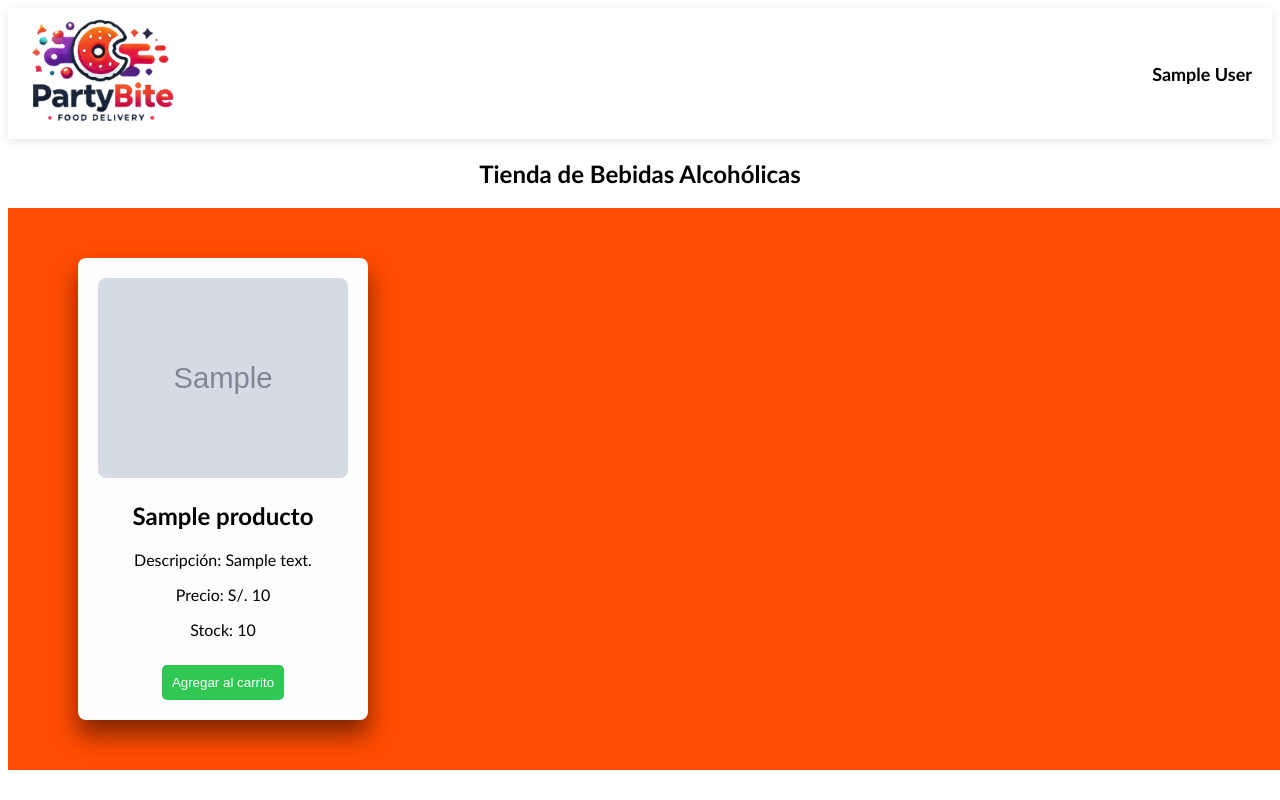
After one commit to PartyBite/Frontend-PartyBites, a Flask app: page /bebidas in a window 1280 px wide; the page is wider, and only the part inside the window is pictured. The commit adds this page. Run offline with Flask 3, Linux system fonts and the light colour scheme; the visitor is signed in with stand-in values (Sample User, id 1); tables that the repository leaves empty or names only in its code hold one stand-in row (values such as "Sample post"); grey boxes marked "Sample" are stand-in pictures; some libraries are stand-ins or nearby versions.

Commit message:
add de seccion bebidas

```diff
--- a/app.py
+++ b/app.py
@@ -96,5 +96,38 @@ def logout():
     return redirect(url_for('home'))
 
 
+@app.route('/bebidas')
+def bebidas():
+    if 'loggedin' in session:
+        nombre = session['nombre']  # Obtenemos el nombre del usuario logueado
+
+        # Consulta para obtener las bebidas alcohólicas
+        cursor = mysql.connection.cursor()
+        cursor.execute("SELECT nombre, precio, stock, image_url, descripcion FROM Producto WHERE idCategoria = 1")
+        bebidas = cursor.fetchall()
+        cursor.close()
+
+        # Renderiza la página de bebidas con los datos obtenidos y el nombre del usuario
+        return render_template('bebidas.html', bebidas=bebidas, nombre=nombre)
+    else:
+        return redirect(url_for('home'))  # Redirige al home si no está logueado
+
+
+
+@app.route('/agregar_carrito', methods=['POST'])
+def agregar_carrito():
+    nombre_bebida = request.form['nombre']
+
+    # Aquí puedes manejar la lógica de agregar al carrito (sesión, base de datos, etc.)
+    # Ejemplo simple usando la sesión para almacenar los productos en el carrito
+    if 'carrito' not in session:
+        session['carrito'] = []
+
+    session['carrito'].append(nombre_bebida)
+    flash(f'{nombre_bebida} ha sido agregado al carrito.')
+
+    return redirect(url_for('bebidas'))
+
+
 if __name__ == '__main__':
     app.run(debug=True)
--- a/templates/DespuesInicioSesion.html
+++ b/templates/DespuesInicioSesion.html
@@ -37,8 +37,10 @@
                 <h3>Flores a domicilio</h3>
             </div>
             <div class="category-card">
+                <a href="{{ url_for('bebidas') }}">
                 <img src="static/img/bebidas.jpeg" alt="Bebidas alcohólicas">
                 <h3>Bebidas alcohólicas</h3>
+                </a>
             </div>
             <div class="category-card">
                 <img src="static/img/comida.jpeg" alt="Comida para fiestas">
@@ -46,7 +48,6 @@
             </div>
         </div>
     </section>
-
 
 
 
--- /dev/null
+++ b/templates/bebidas.html
@@ -0,0 +1,173 @@
+<!DOCTYPE html>
+<html lang="es">
+<head>
+    <meta charset="UTF-8">
+    <meta name="viewport" content="width=device-width, initial-scale=1.0">
+    <link rel="stylesheet" href="{{ url_for('static', filename='css/styles.css') }}">
+    <title>Tienda de Bebidas Alcohólicas</title>
+</head>
+<body>
+    <nav class="navbar">
+        <div class="navbar-brand">
+            <img src="/static/img/logo.PNG" alt="PartyBite Logo" style="width: 150px; height: auto;">
+        </div>
+        <div class="user-dropdown">
+            <span class="user-name">{{ nombre }}</span>
+            <div class="dropdown-menu">
+                <a href="#">Mis direcciones</a>
+                <a href="#">Mis favoritos</a>
+                <a href="#">Mis pedidos</a>
+                <a href="#">Mi perfil</a>
+                <a href="{{ url_for('home') }}">Inicio</a>
+                <a href="{{ url_for('logout') }}">Cerrar sesión</a>
+            </div>
+        </div>
+    </nav>
+
+    <section class="bebidas-section">
+        <h1>Tienda de Bebidas Alcohólicas</h1>
+        <div class="bebidas-container">
+            {% for bebida in bebidas %}
+            <div class="bebida-card">
+                <img src="{{ url_for('static', filename='img/' ~ bebida[3]) }}" alt="{{ bebida[0] }}" class="bebida-img">
+                <h2>{{ bebida[0] }}</h2>
+                <p>Descripción: {{ bebida[4] }}</p> <!-- Aquí se muestra la descripción de la bebida -->
+                <p>Precio: S/. {{ bebida[1] }}</p>
+                <p>Stock: {{ bebida[2] }}</p>
+                <form action="{{ url_for('agregar_carrito') }}" method="POST">
+                    <input type="hidden" name="nombre" value="{{ bebida[0] }}">
+                    <button type="submit" class="btn-add-cart">Agregar al carrito</button>
+                </form>
+            </div>
+            {% endfor %}
+        </div>
+    </section>
+
+    <style>
+        .bebidas-section {
+            width: 100%;
+            height: auto; /* o 100% si quieres que ocupe toda la pantalla */
+            text-align: center;
+        }
+
+        .bebidas-container {
+            display: flex;
+            flex-wrap: wrap;
+            gap: 20px;
+            background-color: #ff4c00;
+            text-align: center;
+            width: 100%;
+            padding: 50px 70px;
+        }
+
+        .bebida-card {
+            background-color: #fdfdfd;
+            border-radius: 8px;
+            padding: 20px;
+            width: 250px;
+            text-align: center;
+            box-shadow: 0px 15px 25px rgba(0, 0, 0, 0.5); /* Sombra difuminada */
+        }
+
+        .bebida-img {
+            width: 100%;
+            height: 200px;
+            object-fit: cover;
+            border-radius: 8px;
+        }
+        .btn-add-cart {
+            margin-top: 10px;
+            background-color: #30c853;
+            color: white;
+            padding: 10px;
+            border: none;
+            border-radius: 5px;
+            cursor: pointer;
+
+        }
+        .btn-add-cart:hover {
+            background-color: #fda14c;
+        }
+
+        .navbar {
+    background-color: #ffffff;  /* Color de fondo del navbar */
+    color: #000000;  /* Color del texto */
+    display: flex;
+    justify-content: space-between;
+    align-items: center;
+    padding: 10px 20px;
+}
+
+.navbar-brand img {
+    height: auto;
+    width: 150px;  /* Ajusta el tamaño del logo */
+}
+
+.user-dropdown {
+    position: relative;
+    display: inline-block;
+    cursor: pointer;
+    color: #000000;
+}
+
+.user-name {
+    font-size: 18px;
+    font-weight: bold;
+}
+
+.dropdown-menu {
+    display: none;
+    position: absolute;
+    right: 0;
+    background-color: #fff;
+    box-shadow: 0 8px 16px rgba(0, 0, 0, 0.2);  /* Sombra */
+    z-index: 1;
+    border-radius: 5px;
+    min-width: 160px;  /* Ancho mínimo del menú */
+    text-align: left;
+}
+
+.dropdown-menu a {
+    color: #000000;  /* Color del texto de los enlaces */
+    padding: 10px 15px;
+    display: block;
+    text-decoration: none;
+    border-bottom: 1px solid #000000;  /* Línea divisoria entre opciones */
+}
+
+.dropdown-menu a:hover {
+    background-color: #ff4c00;  /* Color de fondo al pasar el ratón */
+}
+
+.user-dropdown:hover .dropdown-menu {
+    display: block;  /* Mostrar el dropdown al pasar el ratón */
+}
+
+.user-dropdown .dropdown-menu a:last-child {
+    border-bottom: none;  /* Quita la línea inferior del último enlace */
+}
+
+</style>
+
+
+<script> /* script para la nav */
+    document.addEventListener("DOMContentLoaded", function() {
+        const userDropdown = document.querySelector('.user-name');
+        const dropdownMenu = document.querySelector('.dropdown-menu');
+
+        userDropdown.addEventListener('click', () => {
+            dropdownMenu.classList.toggle('show');  // Añade o quita la clase 'show' al hacer clic
+        });
+
+        // Cerrar el dropdown si se hace clic fuera de él
+        window.addEventListener('click', function(event) {
+            if (!userDropdown.contains(event.target) && !dropdownMenu.contains(event.target)) {
+                dropdownMenu.classList.remove('show');
+            }
+        });
+    });
+
+</script>
+
+</body>
+</html>
```
Also changed, not shown: static/img/agua_mineral.jpg (added), static/img/cerveza_cusquena.jpg (added), static/img/coca_cola.jpg (added), static/img/gin_beefeater.jpg (added), static/img/jarabe_de_goma.jpg (added), static/img/jarabe_fresa.jpg (added), static/img/jarabe_granadina.jpg (added), static/img/jarabe_maracuya.jpg (added), static/img/jarabe_menta.jpg (added), static/img/pisco_quebranta.jpg (added), static/img/ron_cartavio.jpg (added), static/img/tequila_jose_cuervo.jpg (added), static/img/vino_tacama.jpg (added), static/img/vodka_absolut.jpg (added), 1 more files.
